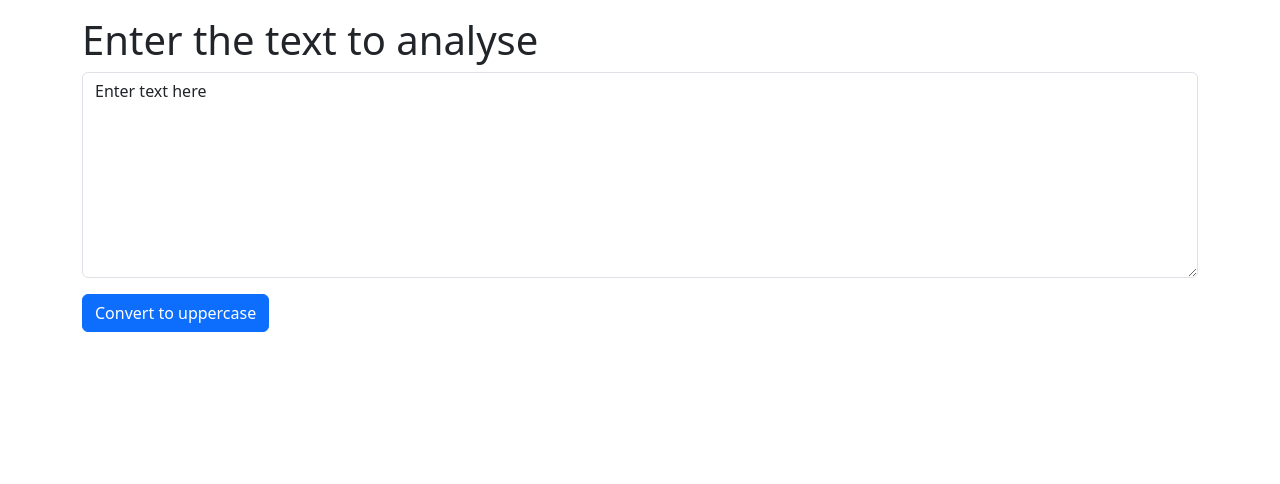
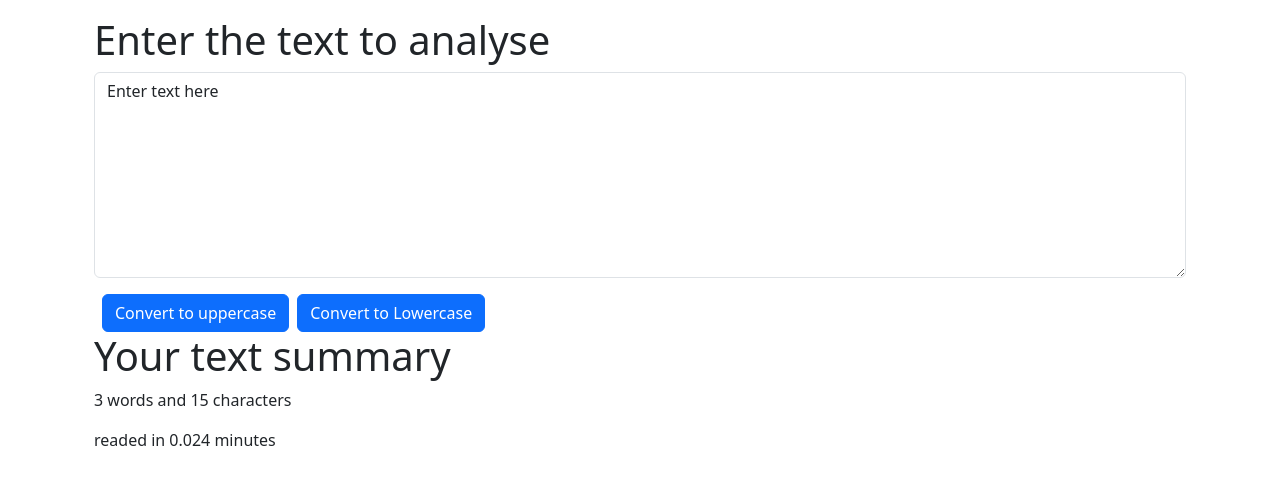
Before and after one commit to jagdish23/lower-to-upper, a React (Create React App) app: page / in a window 1280 px wide. Shown: the top 484 px of the page. Built offline with nearby package versions, Linux system fonts and the light colour scheme.

Commit message:
added lower case button and more in it

```diff
--- a/src/Textfrom.js
+++ b/src/Textfrom.js
@@ -11,19 +11,33 @@ export  function Textfrom(props){
         let newtext=text.toUpperCase();
         setText(newtext);
     }
+    const handleLoclick=()=>{
+        console.log("UpperCase was clicked" + text);
+        let newtext=text.toLowerCase();
+        setText(newtext);
+    }
     const handleOnChange=(event)=>{
         console.log('on change');
-        setText(event.target.value)
+        setText(event.target.value);
     }
 
     const [text,setText]=useState('Enter text here')
     return(
-        <div>
+        <>
+        <div className='container'>
             <h1>{props.heading}</h1>
             <div className="mb-3">
             <textarea className="form-control" value={text} onChange={handleOnChange} id="mybox" rows="8"></textarea>
             </div>
-            <button className='btn btn-primary' onClick={handleUpclick}>Convert to uppercase</button>
+            <button className='btn btn-primary mx-2' onClick={handleUpclick}>Convert to uppercase</button>
+            <button className='btn btn-primary' onClick={handleLoclick}>Convert to Lowercase</button>
         </div>
+
+        <div className='container' my-2>
+            <h1>Your text summary</h1>
+            <p>{text.split(" ").length} words and {text.length} characters</p>
+            <p>readed in {0.008 * text.split(" ").length} minutes</p>
+        </div>
+        </>
     )
 }
```
